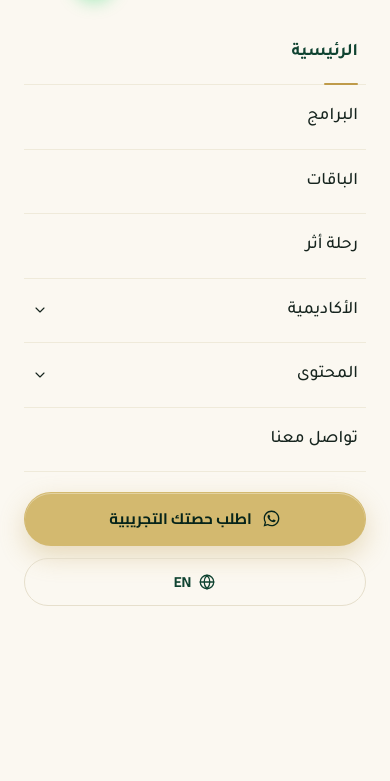
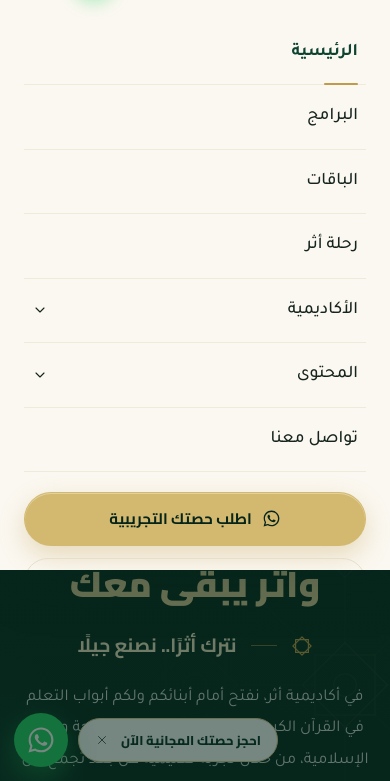
Before and after one commit to atharacademy2003-coder/athar-academy-site, a plain HTML site: page index.html in a window 390 px wide. Both pictures are taken after a click on the button 38 px from the left and 38 px from the top of the page. Shown: the part 63-844 px from the top of the page. Drawn offline with Linux system fonts and the light colour scheme.

Commit message:
Mobile menu: full width, 75% viewport height

```diff
--- a/css/responsive.css
+++ b/css/responsive.css
@@ -26,7 +26,7 @@
   .site-header.is-scrolled::before { background: rgba(251, 248, 241, .95); }
 
   .main-nav {
-    position: fixed; inset-block: 0; inset-inline: 0; width: auto; z-index: 130;
+    position: fixed; inset-block-start: 0; inset-inline: 0; width: auto; height: 75vh; height: 75dvh; z-index: 130;
     flex-direction: column; align-items: stretch; justify-content: flex-start; gap: 20px; padding: calc(var(--header-h) + 8px) 24px 28px;
     background: var(--ivory); box-shadow: -20px 0 60px rgba(6, 36, 26, .25); overflow-y: auto;
     transform: translateX(100%); visibility: hidden; transition: transform .4s var(--ease), visibility 0s linear .4s;
```
